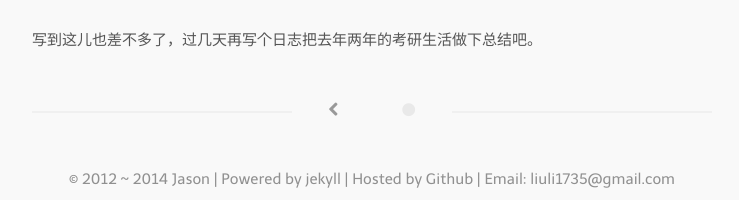
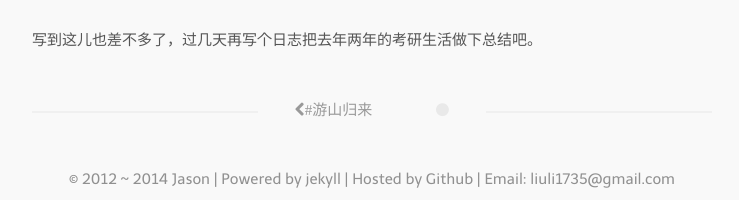
Before and after one commit to liuli1735/liuli1735.github.io, a Jekyll site: the page built from _posts/2014-08-20-a-good-start.markdown, in a window 1280 px wide. Shown: the part 841-1041 px from the top of the page, without its empty margins (268-1007 px from the left). Built offline with Jekyll 4.4.1, drawn with Linux system fonts in a browser that asks for light colours; Markdown is read by kramdown in place of the engine named in the settings; comment, search, counter and statistics services are not loaded.

Commit message:
page功能

```diff
--- a/_layouts/post.html
+++ b/_layouts/post.html
@@ -26,7 +26,7 @@ layout: default
   <div class="divider">
     <span>
     {% if page.previous %}
-    <a href="{{ page.previous.url }}"><i class="fa fa-chevron-left"></i></a>
+    <a href="{{ page.previous.url }}"><i class="fa fa-chevron-left">#{{ page.previous.title }}</i></a>
     {% else %}
     <i class="fa fa-circle"></i>
     {% endif %}
@@ -38,7 +38,7 @@ layout: default
 
     <span>
     {% if page.next %}
-    <a href="{{ page.next.url }}"><i class="fa fa-chevron-right"></i></a>
+    <a href="{{ page.next.url }}"><i class="fa fa-chevron-right">#{{ page.next.title }}</i></a>
     {% else %}
     <i class="fa fa-circle"></i>
     {% endif %}
```
